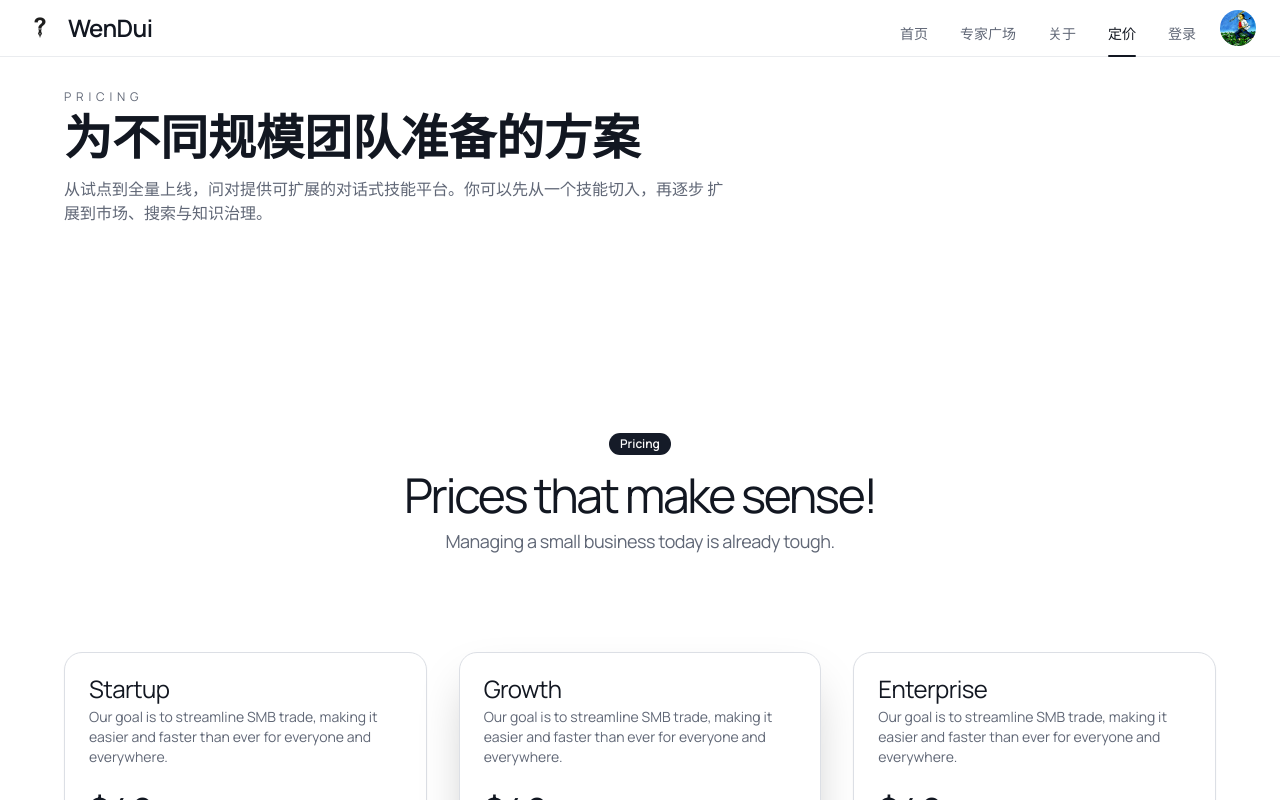
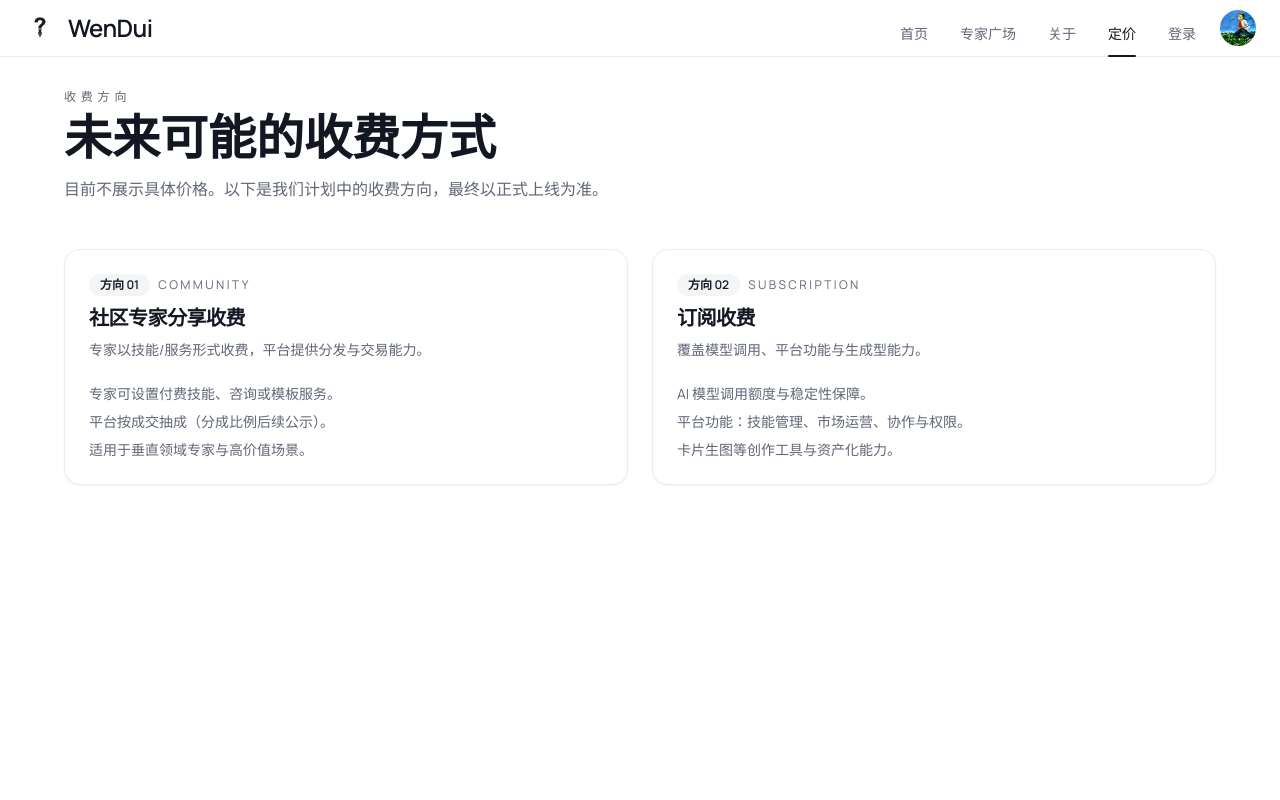
Before and after one commit to d0ublecl1ck/the-question, a React (Vite) app: page /price in a window 1280 px wide. Shown: the top 800 px of the page. Built offline with nearby package versions, Linux system fonts and the light colour scheme.

Commit message:
feat(price): replace pricing cards with direction outline - refresh pricing copy and heading to reflect future plans - add two pricing direction cards with badges and details - update price page test expectations - include prompt-for-test.md

```diff
--- a/src/pages/PricePage.tsx
+++ b/src/pages/PricePage.tsx
@@ -1,21 +1,64 @@
-import { Pricing } from '@/components/ui/pricing-cards'
+import { Badge } from '@/components/ui/badge'
+import { Card, CardContent, CardDescription, CardHeader, CardTitle } from '@/components/ui/card'
 
 export default function PricePage() {
   return (
     <section className="w-full space-y-12">
       <header className="space-y-4">
         <div className="space-y-2">
-          <p className="text-xs uppercase tracking-[0.4em] text-muted-foreground">Pricing</p>
+          <p className="text-xs uppercase tracking-[0.4em] text-muted-foreground">收费方向</p>
           <h1 className="text-4xl font-semibold leading-tight text-foreground sm:text-5xl">
-            为不同规模团队准备的方案
+            未来可能的收费方式
           </h1>
         </div>
         <p className="max-w-2xl text-base text-muted-foreground">
-          从试点到全量上线，问对提供可扩展的对话式技能平台。你可以先从一个技能切入，再逐步
-          扩展到市场、搜索与知识治理。
+          目前不展示具体价格。以下是我们计划中的收费方向，最终以正式上线为准。
         </p>
       </header>
-      <Pricing />
+
+      <div className="grid gap-6 lg:grid-cols-2">
+        <Card className="rounded-2xl border border-border/60 bg-white/80 shadow-sm">
+          <CardHeader className="space-y-2">
+            <div className="flex items-center gap-2">
+              <Badge variant="secondary">方向 01</Badge>
+              <span className="text-xs uppercase tracking-[0.2em] text-muted-foreground">
+                Community
+              </span>
+            </div>
+            <CardTitle className="text-xl">社区专家分享收费</CardTitle>
+            <CardDescription>
+              专家以技能/服务形式收费，平台提供分发与交易能力。
+            </CardDescription>
+          </CardHeader>
+          <CardContent className="text-sm text-muted-foreground">
+            <ul className="space-y-2">
+              <li>专家可设置付费技能、咨询或模板服务。</li>
+              <li>平台按成交抽成（分成比例后续公示）。</li>
+              <li>适用于垂直领域专家与高价值场景。</li>
+            </ul>
+          </CardContent>
+        </Card>
+
+        <Card className="rounded-2xl border border-border/60 bg-white/80 shadow-sm">
+          <CardHeader className="space-y-2">
+            <div className="flex items-center gap-2">
+              <Badge variant="secondary">方向 02</Badge>
+              <span className="text-xs uppercase tracking-[0.2em] text-muted-foreground">
+                Subscription
+              </span>
+            </div>
+            <CardTitle className="text-xl">订阅收费</CardTitle>
+            <CardDescription>覆盖模型调用、平台功能与生成型能力。</CardDescription>
+          </CardHeader>
+          <CardContent className="text-sm text-muted-foreground">
+            <ul className="space-y-2">
+              <li>AI 模型调用额度与稳定性保障。</li>
+              <li>平台功能：技能管理、市场运营、协作与权限。</li>
+              <li>卡片生图等创作工具与资产化能力。</li>
+            </ul>
+          </CardContent>
+        </Card>
+      </div>
     </section>
   )
 }
```
Also changed, not shown: 2 other files (tests, documents, lock files or other folders).
